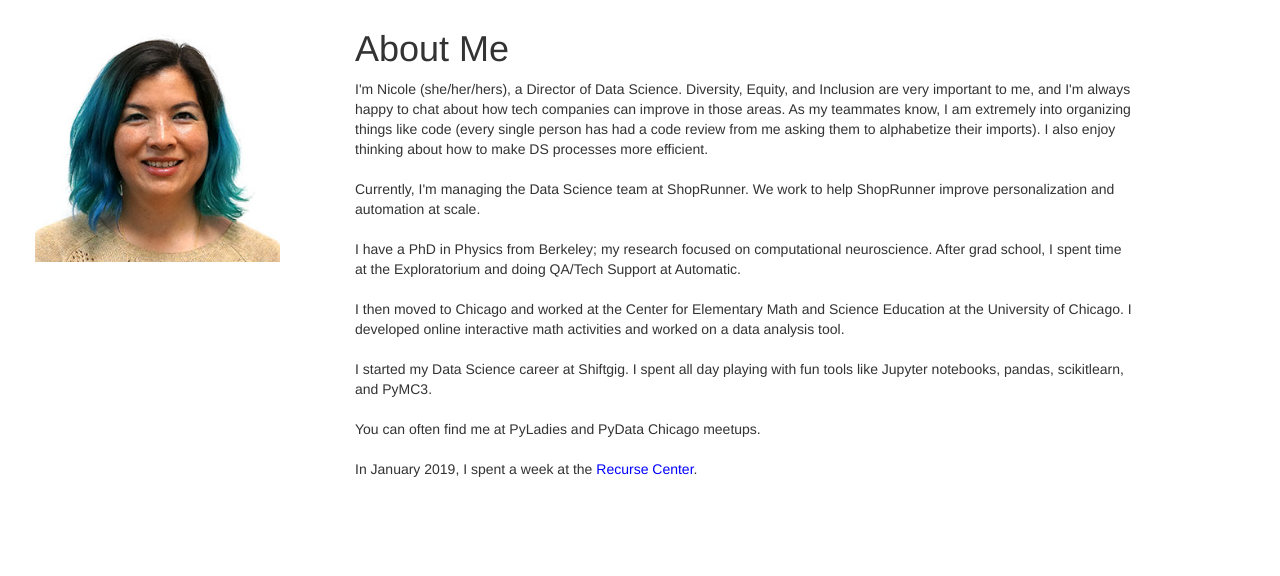
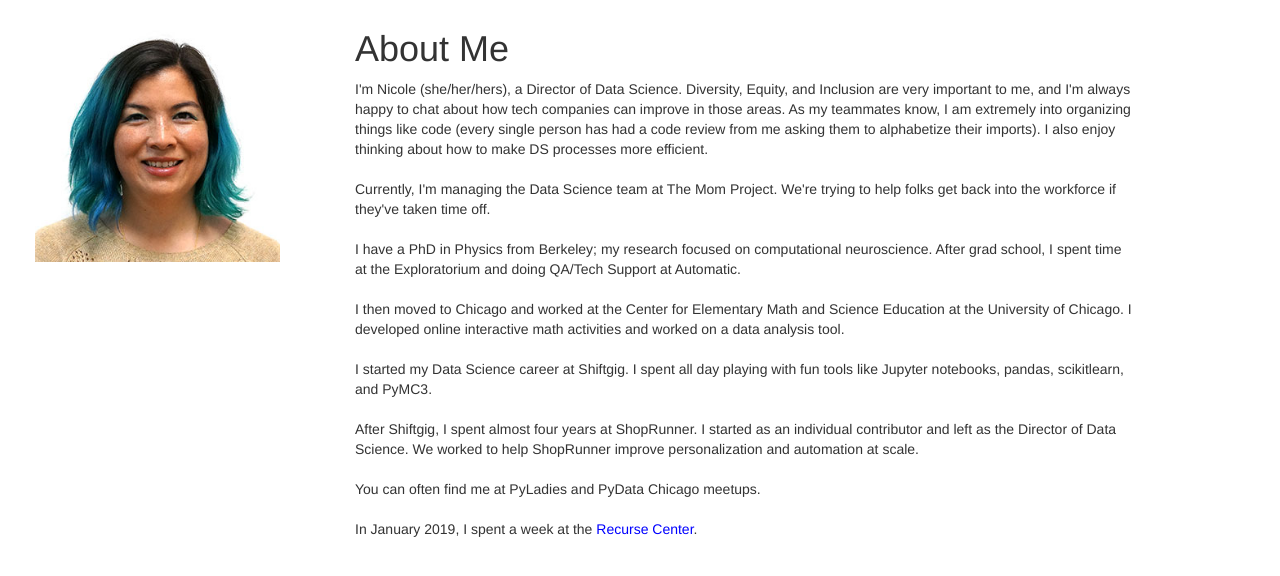
Before and after one commit to parsing-science/parsing-science-flask, a Flask app: page /about/ in a window 1280 px wide. Shown: the part 111-687 px from the top of the page. Run offline with Flask 2, Linux system fonts and the light colour scheme; some libraries are stand-ins or nearby versions.

Commit message:
update aboutme

```diff
--- a/parsing_science/templates/core/about.html
+++ b/parsing_science/templates/core/about.html
@@ -8,10 +8,11 @@
         <h1>About Me </h1>
         <p>
         I'm Nicole (she/her/hers), a Director of Data Science. Diversity, Equity, and Inclusion are very important to me, and I'm always happy to chat about how tech companies can improve in those areas. As my teammates know, I am extremely into organizing things like code (every single person has had a code review from me asking them to alphabetize their imports). I also enjoy thinking about how to make DS processes more efficient.<br><br>
-        Currently, I'm managing the Data Science team at ShopRunner. We work to help ShopRunner improve personalization and automation at scale.<br><br>
+        Currently, I'm managing the Data Science team at The Mom Project. We're trying to help folks get back into the workforce if they've taken time off. <br><br>
         I have a PhD in Physics from Berkeley; my research focused on computational neuroscience. After grad school, I spent time at the Exploratorium and doing QA/Tech Support at Automatic. <br> <br>
         I then moved to Chicago and worked at the Center for Elementary Math and Science Education at the University of Chicago. I developed online interactive math activities and worked on a data analysis tool. <br><br>
         I started my Data Science career at Shiftgig. I spent all day playing with fun tools like Jupyter notebooks, pandas, scikitlearn, and PyMC3. <br><br>
+        After Shiftgig, I spent almost four years at ShopRunner. I started as an individual contributor and left as the Director of Data Science. We worked to help ShopRunner improve personalization and automation at scale.<br><br>
         You can often find me at PyLadies and PyData Chicago meetups.<br><br>
         In January 2019, I spent a week at the <a href="https://www.recurse.com" target="_blank"> Recurse Center</a>.
         </p>
```
